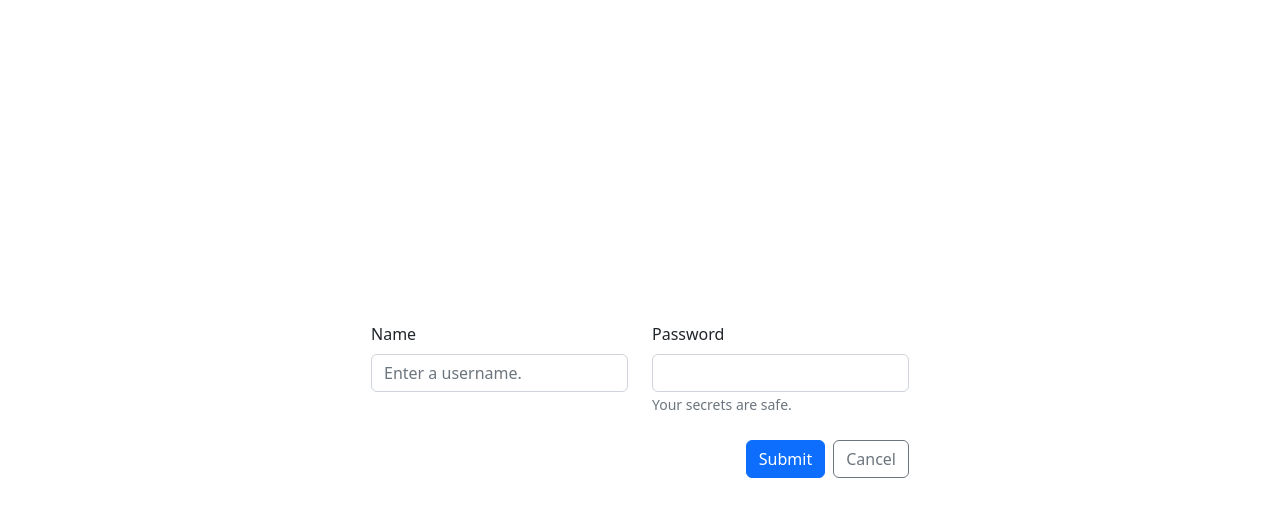
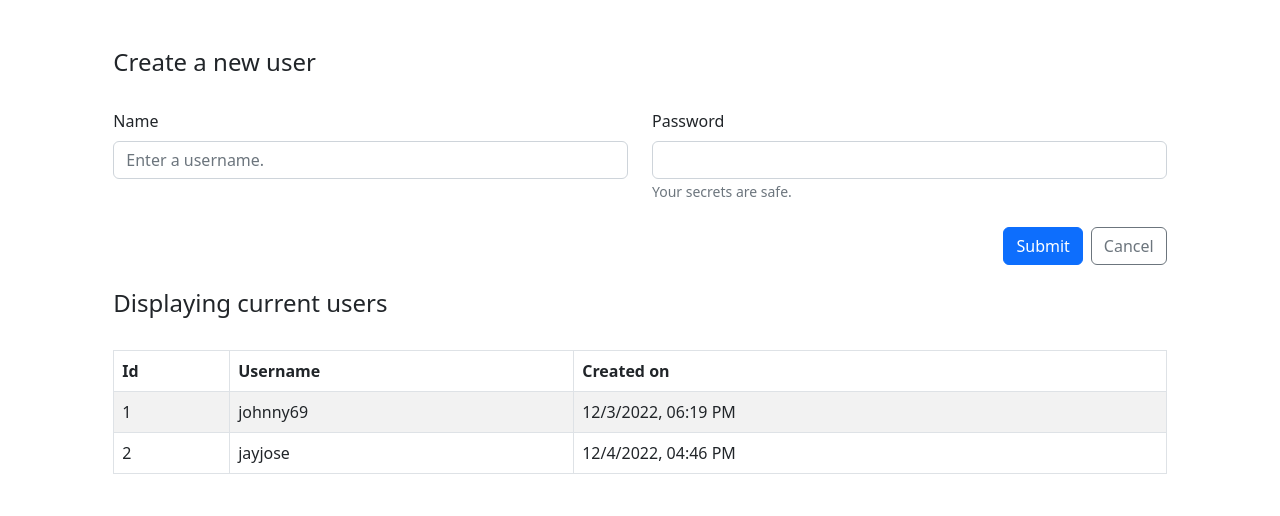
Before and after one commit to JayJose/fastapi-crud, a Next.js app in the folder front-end/: page / in a window 1280 px wide. Shown: the top 516 px of the page. Built offline with nearby package versions, Linux system fonts and the light colour scheme.

Commit message:
adds table

```diff
--- /dev/null
+++ b/front-end/components/Table.js
@@ -0,0 +1,46 @@
+import { Table } from "react-bootstrap";
+
+export default function MyTable() {
+  //get data
+  const data = [
+    {
+      id: 1,
+      username: "johnny69",
+      created_at: "2022-12-03T18:19:08.568813",
+    },
+    {
+      id: 2,
+      username: "jayjose",
+      created_at: "2022-12-04T16:46:42.312103",
+    },
+  ];
+
+  function formatDate(date) {
+    let options = { hour: "2-digit", minute: "2-digit" };
+    let newDate = new Date(date);
+    return newDate.toLocaleDateString("en-US", options);
+  }
+
+  return (
+    <Table striped bordered hover>
+      <thead>
+        <tr>
+          <th>Id</th>
+          <th>Username</th>
+          <th>Created on</th>
+        </tr>
+      </thead>
+      <tbody>
+        {data.map((e) => {
+          return (
+            <tr>
+              <td>{e.id}</td>
+              <td>{e.username}</td>
+              <td>{formatDate(e.created_at)}</td>
+            </tr>
+          );
+        })}
+      </tbody>
+    </Table>
+  );
+}
--- a/front-end/pages/index.js
+++ b/front-end/pages/index.js
@@ -3,6 +3,8 @@ import Head from "next/head";
 import styles from "../styles/Home.module.css";
 
 import Form from "../components/Form";
+import Table from "../components/Table";
+import { Stack } from "react-bootstrap";
 
 export default function Home() {
   return (
@@ -11,7 +13,12 @@ export default function Home() {
         <title>Next & FastAPI</title>
         <link rel="icon" href="/favicon.ico" />
       </Head>
-      <Form />
+      <Stack directional="vertical" gap={4} className="col-md-10 mx-auto my-5">
+        <h4>Create a new user</h4>
+        <Form />
+        <h4>Displaying current users</h4>
+        <Table />
+      </Stack>
     </div>
   );
 }
```
